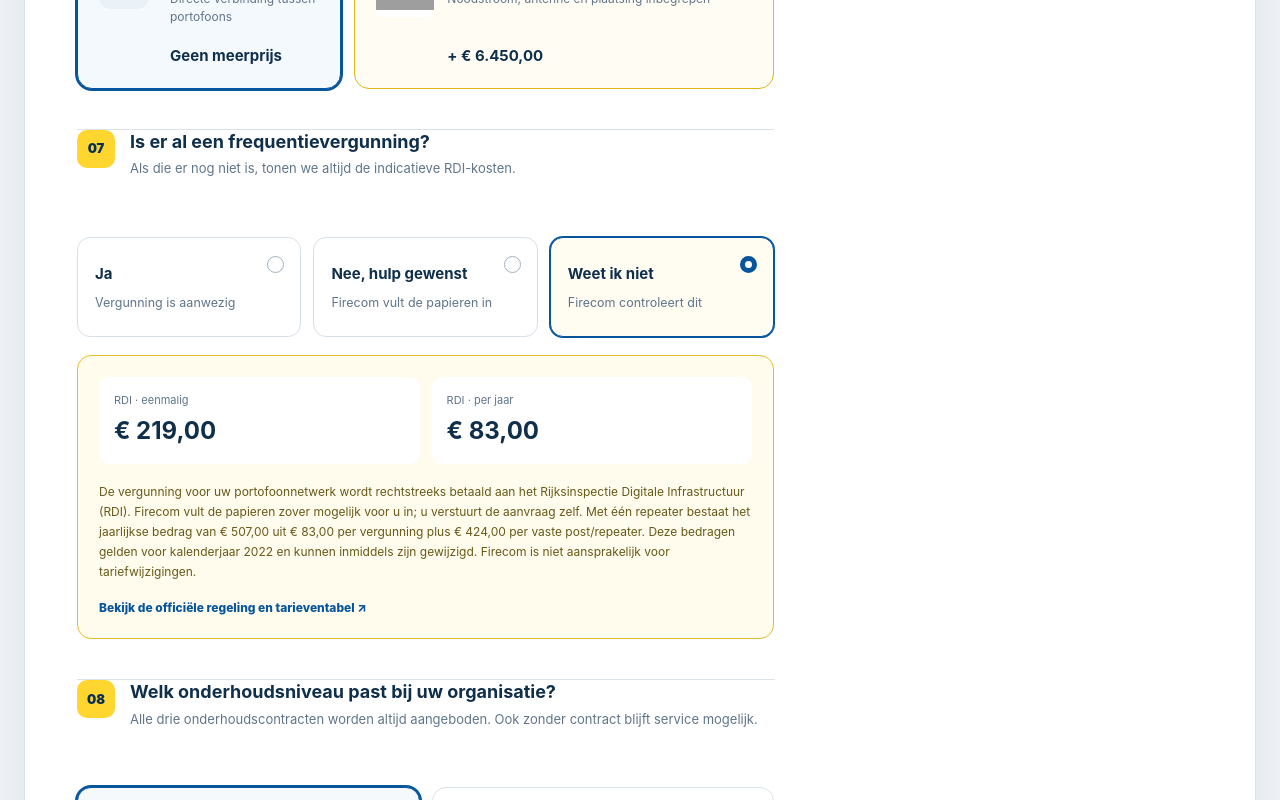
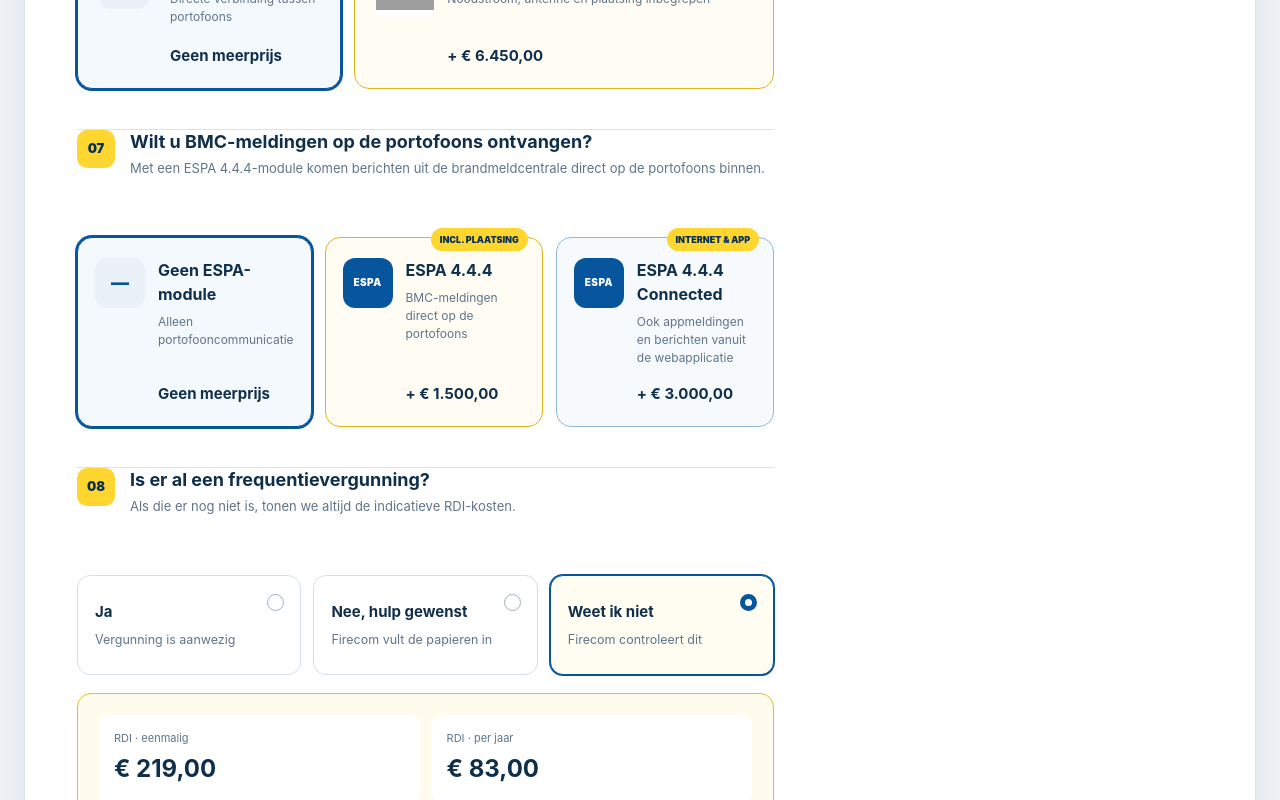
Before and after one commit to joosteerland/Portofoon_configurator, a Next.js app: page / in a window 1280 px wide. Shown: the part 3440-4240 px from the top of the page. Built offline with nearby package versions, Linux system fonts and the light colour scheme; grey boxes are pictures that could not be loaded.

Commit message:
Voeg ESPA 4.4.4 opties toe

```diff
--- a/app/page.tsx
+++ b/app/page.tsx
@@ -13,6 +13,7 @@ type Permit = "existing" | "help" | "unknown";
 type Charger = "none" | "single" | "multi" | "battery";
 type Battery = "standard" | "long" | "advice";
 type Maintenance = "none" | "lite" | "basis" | "uitgebreid";
+type Espa = "none" | "standard" | "connected";
 type ModelKey = "r2" | "r5nkp" | "r5lkp" | "r7fkp" | "r7premium" | "r7exnkp" | "r7exfkp";
 
 type Product = {
@@ -50,6 +51,8 @@ const QUOTE_FORM_URL = "https://formspree.io/f/mdaqgbjj";
 const PROGRAMMING_PRICE = 25;
 const SLR5500_PACKAGE_PRICE = 5500;
 const REPEATER_INSTALLATION_PRICE = 950;
+const ESPA_STANDARD_PRICE = 1500;
+const ESPA_CONNECTED_PRICE = 3000;
 const RDI_ONE_TIME = 219;
 const RDI_ANNUAL_RADIOS = 83;
 const RDI_ANNUAL_REPEATER = 507;
@@ -70,6 +73,7 @@ export default function Home() {
   const [extensions, setExtensions] = useState<string[]>([]);
   const [repeater, setRepeater] = useState(false);
   const [siteConnect, setSiteConnect] = useState("nee");
+  const [espa, setEspa] = useState<Espa>("none");
   const [maintenance, setMaintenance] = useState<Maintenance>("none");
   const [companyName, setCompanyName] = useState("");
   const [contactName, setContactName] = useState("");
@@ -92,12 +96,14 @@ export default function Home() {
 
   const programmingTotal = quantity * PROGRAMMING_PRICE;
   const repeaterTotal = repeater ? SLR5500_PACKAGE_PRICE + REPEATER_INSTALLATION_PRICE : 0;
-  const systemTotal = recommendation.subtotal + programmingTotal + repeaterTotal;
+  const espaTotal = espa === "standard" ? ESPA_STANDARD_PRICE : espa === "connected" ? ESPA_CONNECTED_PRICE : 0;
+  const espaName = espa === "standard" ? "ESPA 4.4.4" : espa === "connected" ? "ESPA 4.4.4 Connected" : "Geen ESPA-module";
+  const systemTotal = recommendation.subtotal + programmingTotal + repeaterTotal + espaTotal;
   const annualRdi = repeater ? RDI_ANNUAL_REPEATER : RDI_ANNUAL_RADIOS;
   const plan = maintenancePlans[maintenance];
 
   const applyPreset = (preset: "simple" | "logistics" | "industrial" | "atex") => {
-    if (preset === "simple") { setAtex("no"); setDisplay("none"); setEnvironment("normal"); setNoise("normal"); setSafety("none"); setChannels("1-3"); setRepeater(false); }
+    if (preset === "simple") { setAtex("no"); setDisplay("none"); setEnvironment("normal"); setNoise("normal"); setSafety("none"); setChannels("1-3"); setRepeater(false); setEspa("none"); }
     if (preset === "logistics") { setAtex("no"); setDisplay("small"); setEnvironment("wet"); setNoise("loud"); setSafety("basic"); setChannels("3-10"); }
     if (preset === "industrial") { setAtex("no"); setDisplay("none"); setEnvironment("heavy"); setNoise("extreme"); setSafety("advanced"); setChannels("10+"); }
     if (preset === "atex") { setAtex("yes"); setDisplay("none"); setEnvironment("heavy"); setNoise("extreme"); setSafety("advanced"); setChannels("3-10"); }
@@ -117,6 +123,7 @@ export default function Home() {
         `Frequentieband: ${band}`, `Vergunning: ${permit}`, `RDI-indicatie indien nodig: ${euro.format(RDI_ONE_TIME)} eenmalig + ${euro.format(annualRdi)} per jaar`,
         `Lader: ${charger}`, `Accu: ${battery}`, `Uitbreidingen: ${extensions.length ? extensions.join(", ") : "Geen"}`,
         `SLR5500-pakket: ${repeater ? `Ja, ${euro.format(SLR5500_PACKAGE_PRICE)} + plaatsing ${euro.format(REPEATER_INSTALLATION_PRICE)}` : "Nee"}`, `IP Site Connect: ${siteConnect}`,
+        `ESPA 4.4.4: ${espa === "none" ? "Nee" : espa === "standard" ? `BMC-meldingen naar portofoons, inclusief plaatsing binnen 12 meter vanaf de BMC, zonder kabels trekken · ${euro.format(ESPA_STANDARD_PRICE)}` : `BMC-meldingen naar portofoons, internet- en appkoppeling en berichten vanuit de webapplicatie · ${euro.format(ESPA_CONNECTED_PRICE)}`}`,
         `Onderhoud: ${plan.name} · ${euro.format(plan.price)} per jaar · ${plan.response}`,
       ].join("\n");
       const response = await fetch(QUOTE_FORM_URL, { method: "POST", headers: { "Content-Type": "application/json", Accept: "application/json" }, body: JSON.stringify({ _subject: `Offerteaanvraag Communicatie configurator · ${companyName}`, _replyto: email, _gotcha: website, bedrijfsnaam: companyName, naam: contactName, email, configuratie: configuration }) });
@@ -186,13 +193,22 @@ export default function Home() {
             {repeater && <div className="repeater-package"><h3>Complete repeateroplossing</h3><div className="package-includes"><span>SLR5500-repeater</span><span>Antenne & kabel</span><span>Duplexfilter</span><span>Noodstroom</span><span>Programmering</span><span>Plaatsing</span><span>Inbedrijfstelling</span><span>Dekkingsmeting</span></div><div className="price-lines"><span><b>Repeaterpakket</b><strong>{euro.format(SLR5500_PACKAGE_PRICE)}</strong></span><span><b>Plaatsing, indicatief</b><strong>{euro.format(REPEATER_INSTALLATION_PRICE)}</strong></span></div><label className="select-label">Meerdere locaties koppelen<select value={siteConnect} onChange={(e) => setSiteConnect(e.target.value)}><option value="nee">Nee</option><option value="ja">Ja, IP Site Connect</option><option value="advice">Laat adviseren</option></select></label><p>Locatieafhankelijke bouwkundige werkzaamheden en aanvullende netwerklicenties kunnen de definitieve offerte wijzigen.</p></div>}
           </Question>
 
-          <Question number="07" title="Is er al een frequentievergunning?" subtitle="Als die er nog niet is, tonen we altijd de indicatieve RDI-kosten.">
+          <Question number="07" title="Wilt u BMC-meldingen op de portofoons ontvangen?" subtitle="Met een ESPA 4.4.4-module komen berichten uit de brandmeldcentrale direct op de portofoons binnen.">
+            <div className="espa-choice-grid">
+              <button type="button" className={`repeater-option espa-option ${espa === "none" ? "active" : ""}`} onClick={() => setEspa("none")}><span className="repeater-symbol no-repeater">—</span><span><b>Geen ESPA-module</b><small>Alleen portofooncommunicatie</small></span><strong>Geen meerprijs</strong></button>
+              <button type="button" className={`repeater-option espa-option featured ${espa === "standard" ? "active" : ""}`} onClick={() => setEspa("standard")}><span className="recommended-badge">Incl. plaatsing</span><span className="repeater-symbol espa-symbol">ESPA</span><span><b>ESPA 4.4.4</b><small>BMC-meldingen direct op de portofoons</small></span><strong>+ {euro.format(ESPA_STANDARD_PRICE)}</strong></button>
+              <button type="button" className={`repeater-option espa-option connected ${espa === "connected" ? "active" : ""}`} onClick={() => setEspa("connected")}><span className="recommended-badge">Internet & app</span><span className="repeater-symbol espa-symbol">ESPA</span><span><b>ESPA 4.4.4 Connected</b><small>Ook appmeldingen en berichten vanuit de webapplicatie</small></span><strong>+ {euro.format(ESPA_CONNECTED_PRICE)}</strong></button>
+            </div>
+            {espa !== "none" && <div className="repeater-package espa-package"><h3>{espaName}</h3><div className="package-includes"><span>BMC-meldingen op portofoons</span><span>Plaatsing binnen 12 meter</span><span>Configuratie</span><span>Inbedrijfstelling</span>{espa === "connected" && <><span>Internetaansluiting</span><span>Meldingen in de app</span><span>Webapplicatie → portofoons</span></>}</div><div className="price-lines"><span><b>Complete ESPA-oplossing</b><strong>{euro.format(espaTotal)}</strong></span></div><p>De prijs is inclusief plaatsing binnen 12 meter vanaf de brandmeldcentrale (BMC). Kabels trekken en een eventueel benodigd kabeltracé zijn niet inbegrepen.</p></div>}
+          </Question>
+
+          <Question number="08" title="Is er al een frequentievergunning?" subtitle="Als die er nog niet is, tonen we altijd de indicatieve RDI-kosten.">
             <div className="choice-grid three"><Choice active={permit === "existing"} title="Ja" subtitle="Vergunning is aanwezig" onClick={() => setPermit("existing")} /><Choice active={permit === "help"} title="Nee, hulp gewenst" subtitle="Firecom vult de papieren in" onClick={() => setPermit("help")} /><Choice active={permit === "unknown"} title="Weet ik niet" subtitle="Firecom controleert dit" onClick={() => setPermit("unknown")} /></div>
             {permit !== "existing" && <div className="permit-card"><div><span>RDI · eenmalig</span><strong>{euro.format(RDI_ONE_TIME)}</strong></div><div><span>RDI · per jaar</span><strong>{euro.format(annualRdi)}</strong></div><p>De vergunning voor uw portofoonnetwerk wordt rechtstreeks betaald aan het Rijksinspectie Digitale Infrastructuur (RDI). Firecom vult de papieren zover mogelijk voor u in; u verstuurt de aanvraag zelf. Met één repeater bestaat het jaarlijkse bedrag van {euro.format(RDI_ANNUAL_REPEATER)} uit {euro.format(RDI_ANNUAL_RADIOS)} per vergunning plus {euro.format(424)} per vaste post/repeater. Deze bedragen gelden voor kalenderjaar 2022 en kunnen inmiddels zijn gewijzigd. Firecom is niet aansprakelijk voor tariefwijzigingen.</p><a href="https://zoek.officielebekendmakingen.nl/stcrt-2021-45605.html" target="_blank" rel="noreferrer">Bekijk de officiële regeling en tarieventabel ↗</a></div>}
           </Question>
 
           <div id="onderhoud" />
-          <Question number="08" title="Welk onderhoudsniveau past bij uw organisatie?" subtitle="Alle drie onderhoudscontracten worden altijd aangeboden. Ook zonder contract blijft service mogelijk.">
+          <Question number="09" title="Welk onderhoudsniveau past bij uw organisatie?" subtitle="Alle drie onderhoudscontracten worden altijd aangeboden. Ook zonder contract blijft service mogelijk.">
             <div className="maintenance-grid">{(Object.keys(maintenancePlans) as Maintenance[]).map((key) => { const item = maintenancePlans[key]; return <button type="button" key={key} className={`maintenance-card ${maintenance === key ? "active" : ""} ${key === "basis" ? "recommended" : ""}`} onClick={() => setMaintenance(key)}>{key === "basis" && <em>Meest gekozen</em>}<span className="radio-dot" /><h3>{item.name}</h3><strong>{item.price ? `${euro.format(item.price)} / jaar` : "Geen jaarlijkse kosten"}</strong><b>{item.response}</b><ul>{item.summary.map((line) => <li key={line}>{line}</li>)}</ul></button>; })}</div>
             <p className="maintenance-note">Alle bedragen zijn excl. btw. Contractduur: 1 jaar. Onderhoudswerkzaamheden worden volgens het voorstel berekend tegen {euro.format(105)} per uur.</p>
           </Question>
@@ -204,7 +220,7 @@ export default function Home() {
           <span className="model-pill">{recommendation.product.label}</span><h2>{recommendation.product.name}</h2><p className="variant-copy">{recommendation.product.variant} · {band}</p><code className="sku">SKU {recommendation.product.sku}</code><p className="model-copy">{recommendation.product.why}</p>
           <div className="spec-grid"><div><small>Bescherming</small><b>{recommendation.product.protection}</b></div><div><small>Audio</small><b>{recommendation.product.audio}</b></div><div><small>Accuduur</small><b>{recommendation.product.battery}</b></div><div><small>Groepen</small><b>{channels}</b></div></div>
           <div className="price-block"><span>Indicatieve investering</span><strong>{euro.format(systemTotal)}</strong><small>exclusief btw</small></div>
-          <div className="summary-lines"><span><b>{quantity} × {recommendation.product.name}</b><strong>{euro.format(recommendation.subtotal)}</strong></span><span><b>Programmering</b><strong>{euro.format(programmingTotal)}</strong></span>{repeater && <><span><b>SLR5500-pakket</b><strong>{euro.format(SLR5500_PACKAGE_PRICE)}</strong></span><span><b>Plaatsing repeater</b><strong>{euro.format(REPEATER_INSTALLATION_PRICE)}</strong></span></>}<span className="total"><b>Totaal excl. btw</b><strong>{euro.format(systemTotal)}</strong></span></div>
+          <div className="summary-lines"><span><b>{quantity} × {recommendation.product.name}</b><strong>{euro.format(recommendation.subtotal)}</strong></span><span><b>Programmering</b><strong>{euro.format(programmingTotal)}</strong></span>{repeater && <><span><b>SLR5500-pakket</b><strong>{euro.format(SLR5500_PACKAGE_PRICE)}</strong></span><span><b>Plaatsing repeater</b><strong>{euro.format(REPEATER_INSTALLATION_PRICE)}</strong></span></>}{espa !== "none" && <span><b>{espaName}</b><strong>{euro.format(espaTotal)}</strong></span>}<span className="total"><b>Totaal excl. btw</b><strong>{euro.format(systemTotal)}</strong></span></div>
           {permit !== "existing" && <div className="aside-notice"><b>RDI rechtstreeks te betalen</b><span>{euro.format(RDI_ONE_TIME)} eenmalig + {euro.format(annualRdi)} per jaar (tarief 2022)</span></div>}
           <div className="aside-notice maintenance"><b>Onderhoud: {plan.name}</b><span>{plan.price ? `${euro.format(plan.price)} per jaar` : "Geen jaarlijkse kosten"} · {plan.response}</span></div>
           <a className="aside-cta" href="#offerte">Ontvang een echte offerte</a>
@@ -212,7 +228,7 @@ export default function Home() {
         </aside>
       </section>
 
-      <div className="floating-price"><div><small>Live totaal excl. btw</small><b>{euro.format(systemTotal)}</b></div><span>{quantity} × {recommendation.product.name}{repeater ? " + SLR5500" : ""}</span></div>
+      <div className="floating-price"><div><small>Live totaal excl. btw</small><b>{euro.format(systemTotal)}</b></div><span>{quantity} × {recommendation.product.name}{repeater ? " + SLR5500" : ""}{espa !== "none" ? " + ESPA 4.4.4" : ""}</span></div>
 
       <section className="quote-request" id="offerte" aria-labelledby="quote-title">
         <div className="quote-intro"><span className="step-kicker">Laatste stap</span><h2 id="quote-title">Ontvang een echte offerte van Firecom.</h2><p>Laat uw gegevens achter. Firecom controleert de configuratie, vergunning, bereik en pakketinhoud en neemt contact met u op.</p><div className="quote-summary"><span><small>Geselecteerd</small><b>{quantity} × {recommendation.product.name}</b></span><span><small>Investering</small><b>{euro.format(systemTotal)} excl. btw</b></span><span><small>Onderhoud</small><b>{plan.name}{plan.price ? ` · ${euro.format(plan.price)}/jaar` : ""}</b></span></div></div>
```
Also changed, not shown: app/globals.css, 1 other file (tests, documents, lock files or other folders).
